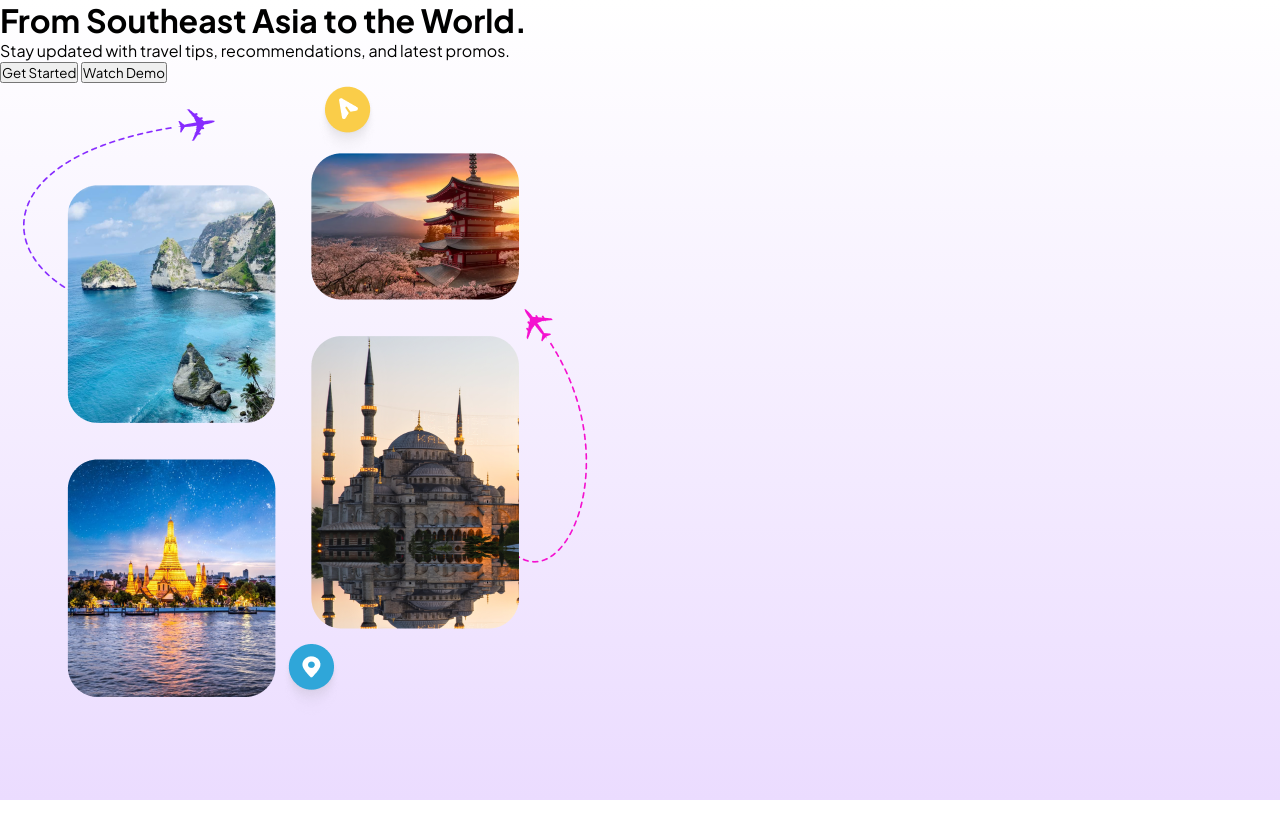
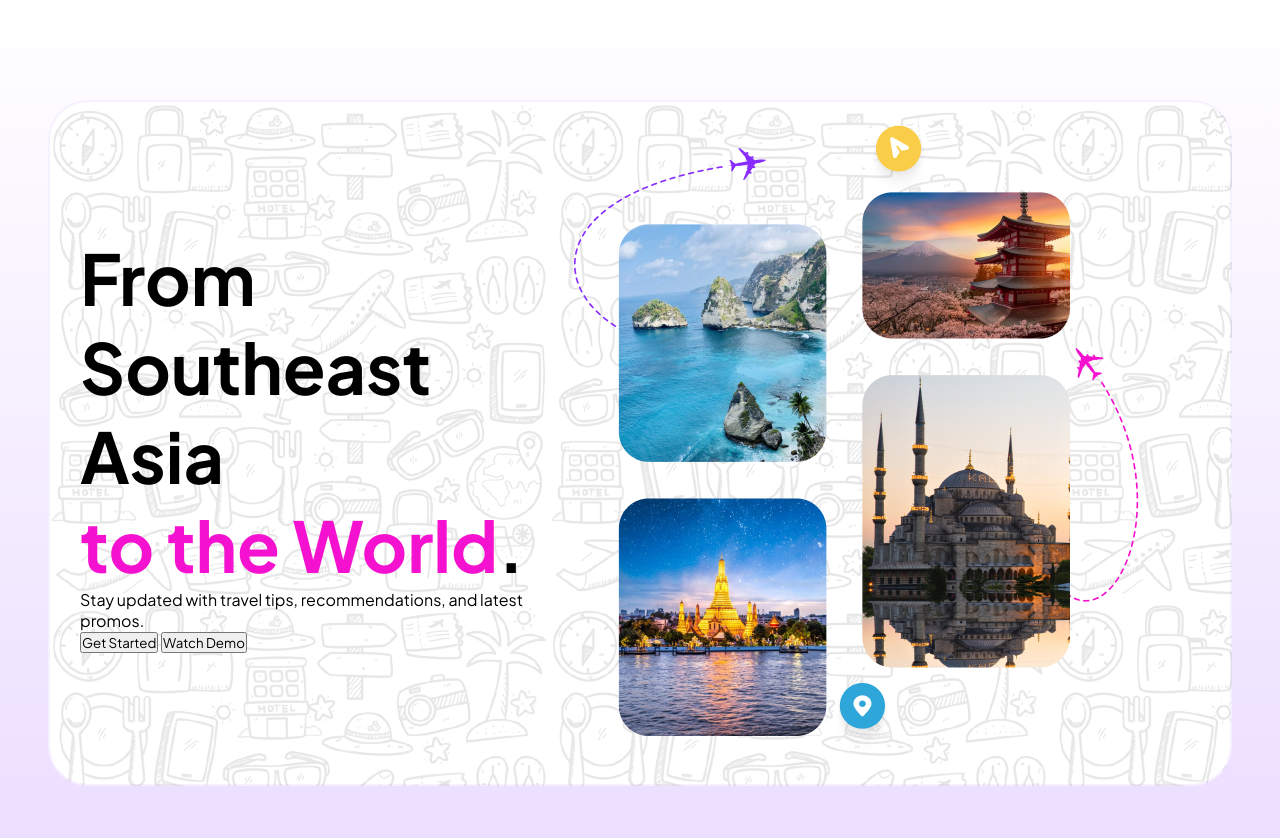
Before and after one commit to alif2270/Tour-mama-2025, a plain HTML site: page index.html in a window 1280 px wide. Before the commit the page ends 800 px from the top, so only its background shows below. Drawn offline with Linux system fonts and the light colour scheme.

Commit message:
added banner content

```diff
--- a/index.html
+++ b/index.html
@@ -14,7 +14,7 @@
         <div id="banner">
             <!-- box-1 -->
              <div class="banner-content">
-                <h1>From Southeast Asia to the World.</h1>
+                <h1>From <br> Southeast Asia <br> <span>to the World</span>.</h1>
                 <p>Stay updated with travel tips, recommendations, and latest promos.</p>
                 <div class="button-box">
                     <button>Get Started</button>
--- a/style/style.css
+++ b/style/style.css
@@ -6,4 +6,26 @@
 body{
      min-height: 100vh;
      background-image:linear-gradient(#FFFFFF, #EBDCFF);
- }
+}
+#banner{
+    margin: 100px auto 120px auto;
+    width: 87.5%;
+    background-color:white;
+    border-radius: 40px;
+    border: 2px solid #872BFF10;
+    padding: 20px 30px;
+    background-image: url("../images/hero-bg.png");
+    display: flex;
+    justify-content: space-between;
+    align-items: center;
+}
+.banner-content{
+    width: 50%;
+}
+.banner-content h1{
+    font-size: 70px;
+    font-weight: bold;
+}
+.banner-content h1 span{
+    color: #f411cf;
+}
```
